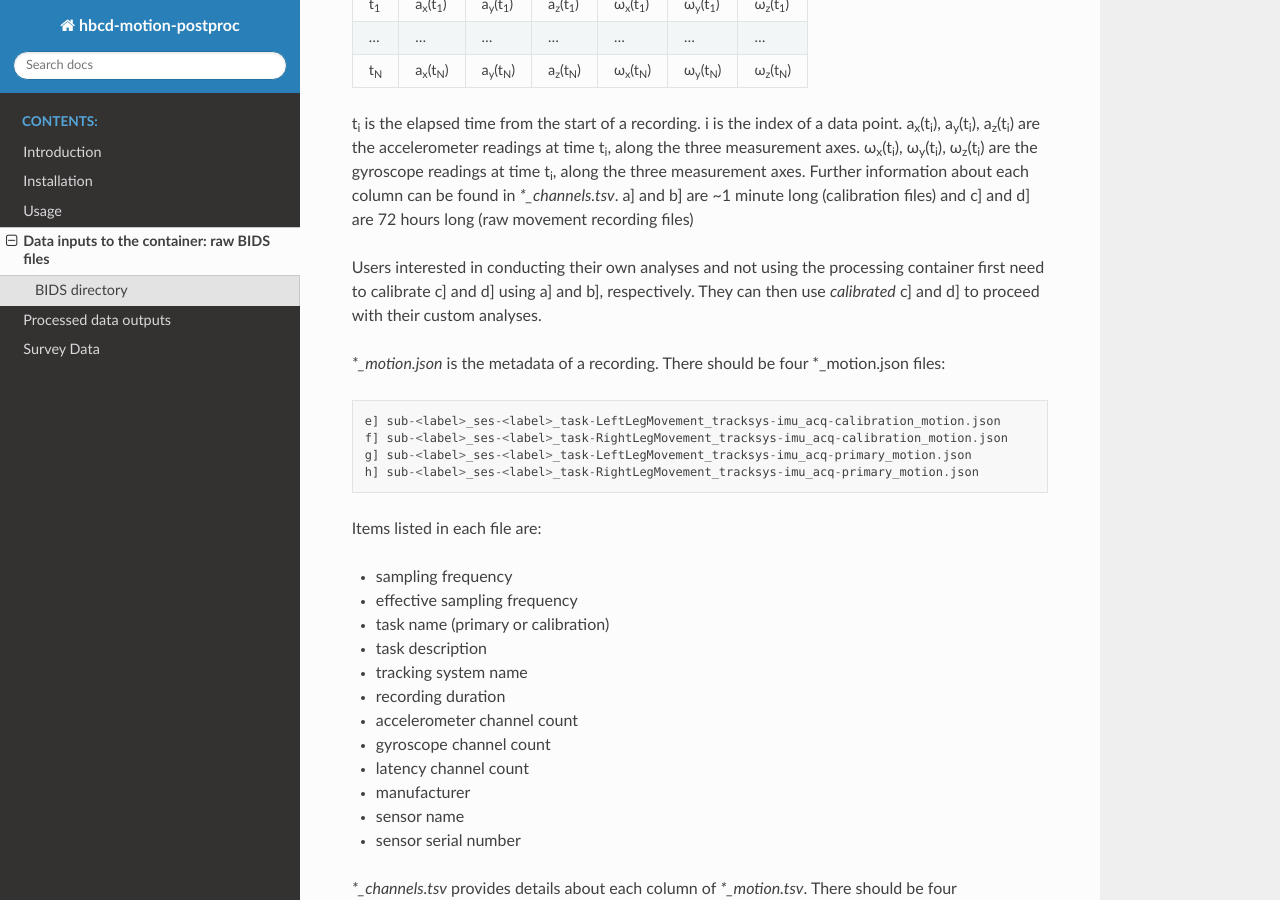
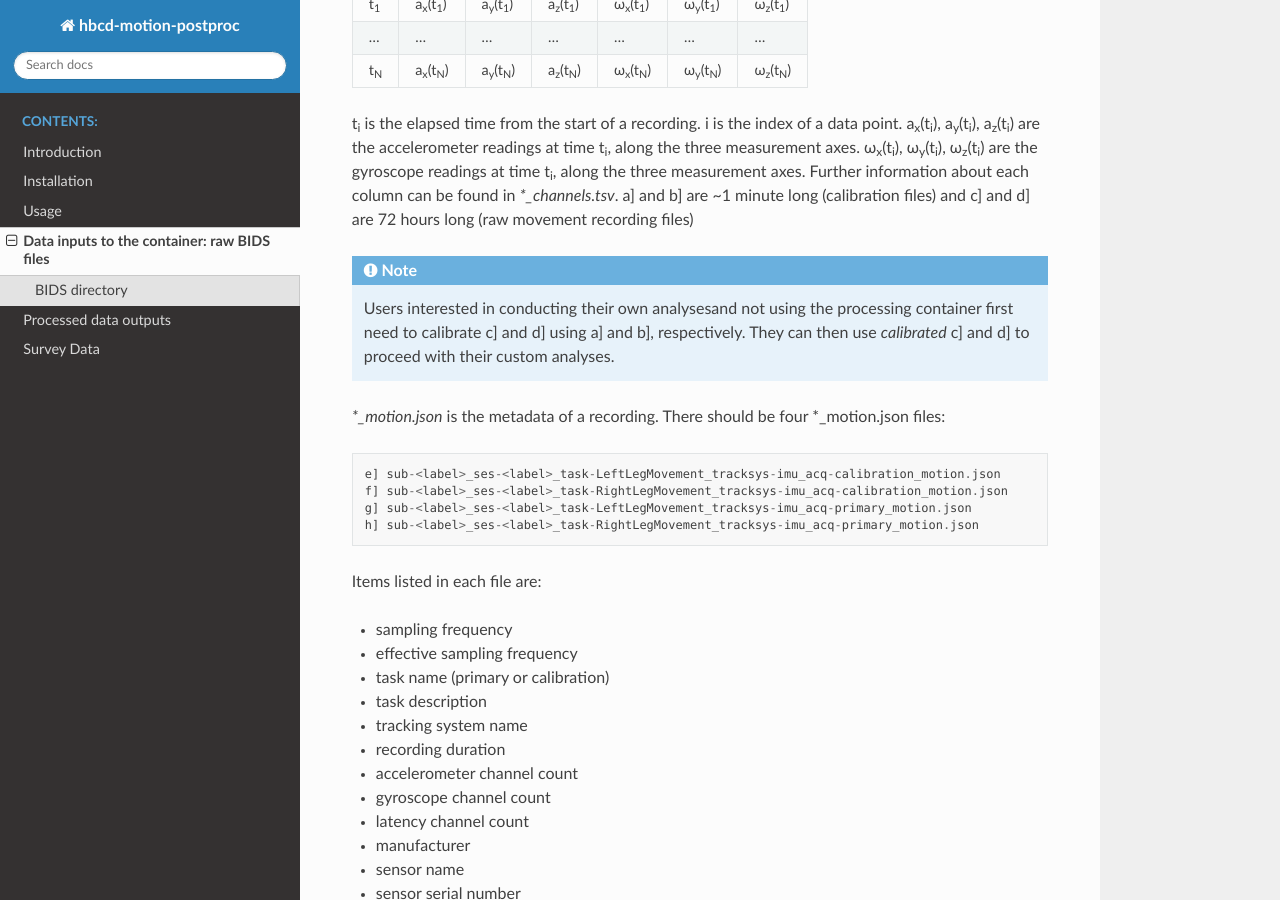
Before and after one commit to ohspc89/hbcd_motion_postproc, a Sphinx documentation site: the page built from docs/source/inputs_formatting.rst, in a window 1280 px wide and 900 px high, scrolled down 1143 px. Built offline with Sphinx 7.4.7 and the Read the Docs theme 3.1.0, drawn with Linux system fonts in a browser that asks for light colours.

Commit message:
note block added

```diff
--- a/docs/source/inputs_formatting.rst
+++ b/docs/source/inputs_formatting.rst
@@ -72,9 +72,10 @@ c] and d] are 72 hours long (raw movement recording files)
 
 .. note::
 
-Users interested in conducting their own analyses and not using the processing container
-first need to calibrate c] and d] using a] and b], respectively. They can then use *calibrated*
-c] and d] to proceed with their custom analyses.
+   Users interested in conducting their own analysesand not using the processing container
+   first need to calibrate c] and d] using a] and b], respectively. They can then use
+   *calibrated* c] and d] to proceed with their custom analyses.
+
 
 *\*\_motion.json* is the metadata of a recording. There should be four \*\_motion.json files::
 
```
